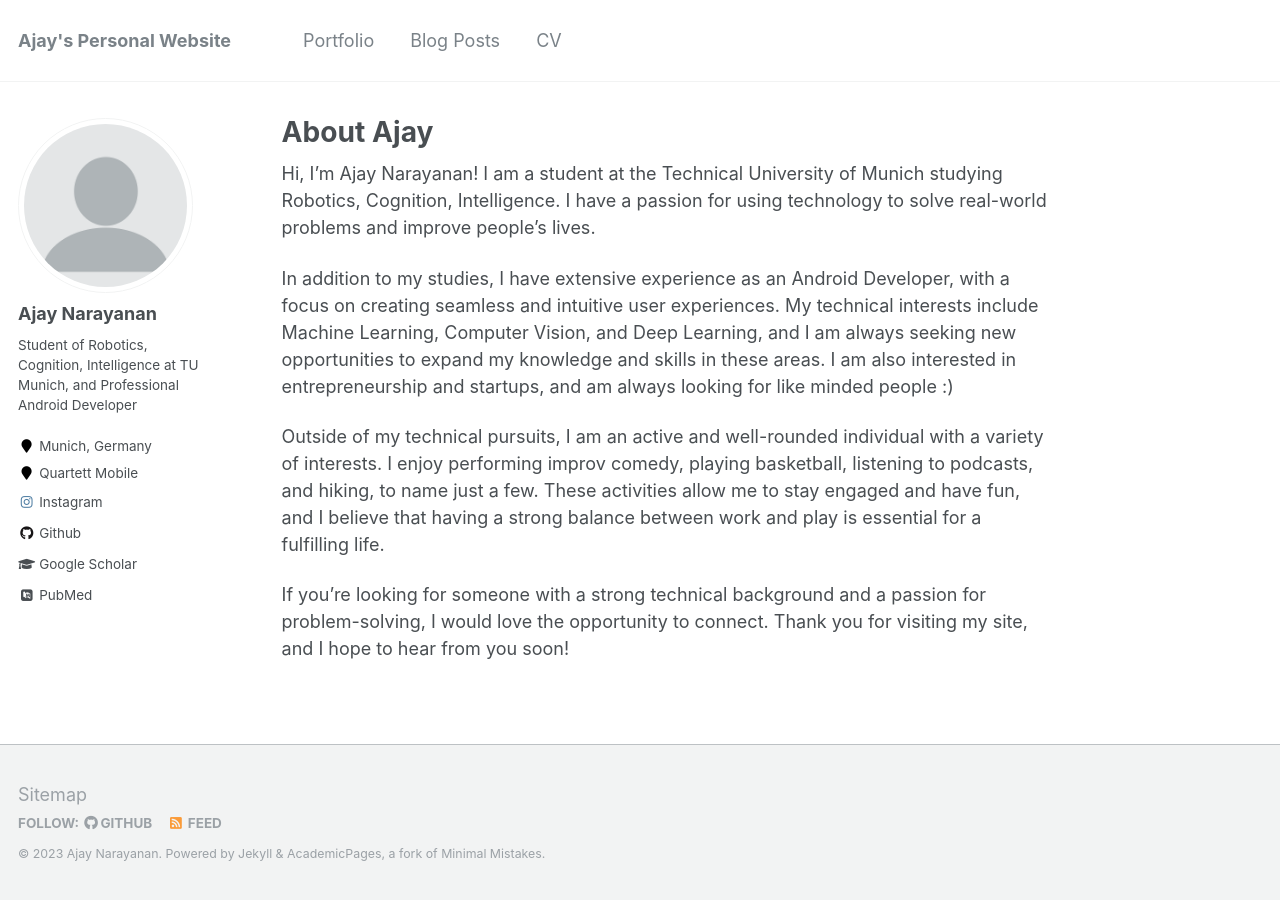
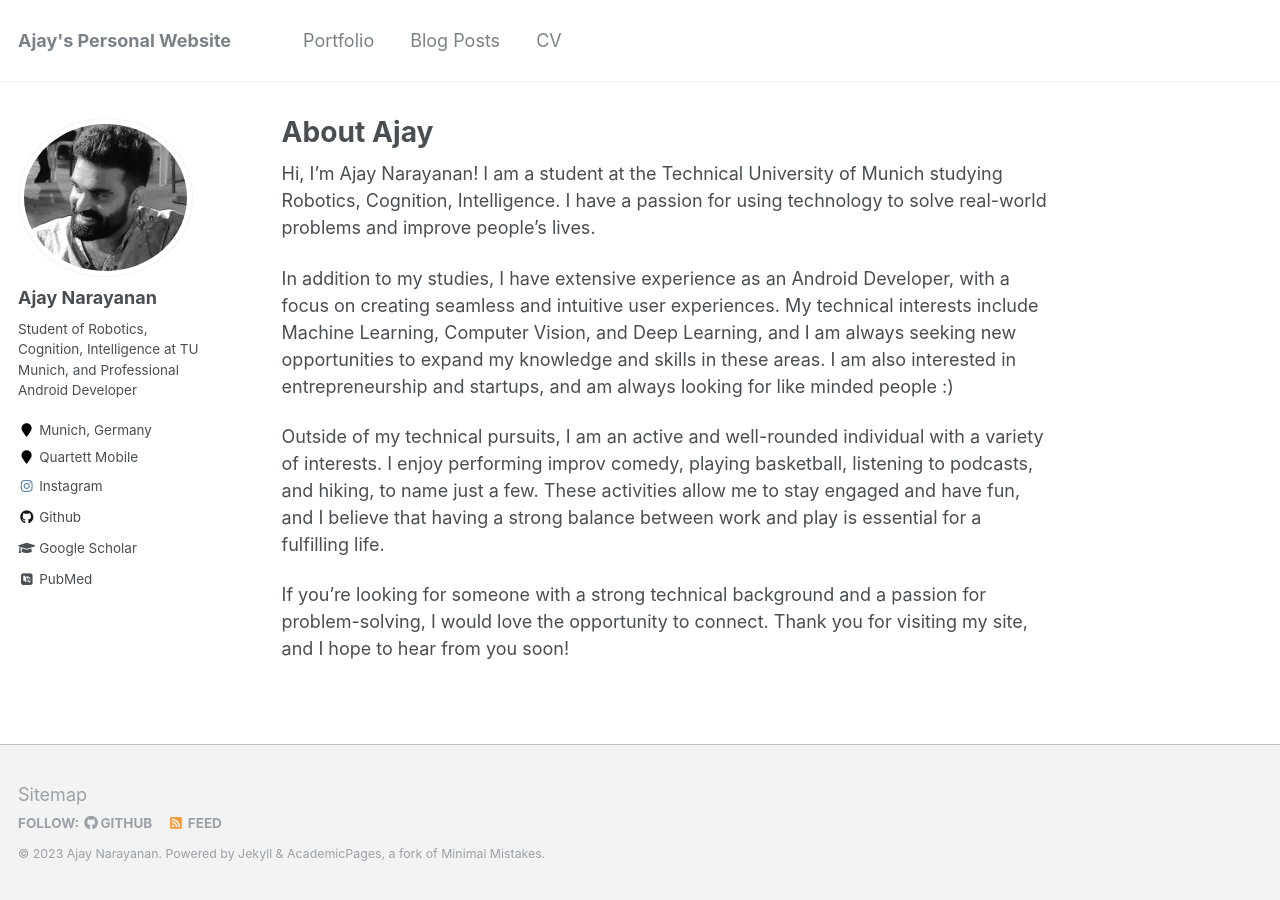
Before and after one commit to AjayDextrous/AjayDextrous.github.io, a Jekyll site: the page built from _pages/about.md, in a window 1280 px wide. Built offline with Jekyll 4.4.1, drawn with Linux system fonts in a browser that asks for light colours; some web fonts are replaced.

Commit message:
profile icon

```diff
--- a/_config.yml
+++ b/_config.yml
@@ -81,7 +81,7 @@ analytics:
 # Site Author
 author:
   name             : "Ajay Narayanan"
-  avatar           : "profile.png"
+  avatar           : "profile_1.jpeg"
   bio              : "Student of Robotics, Cognition, Intelligence at TU Munich, and Professional Android Developer"
   location         : "Munich, Germany"
   employer         : Quartett Mobile
```
Also changed, not shown: images/profile_1.jpeg (added).
